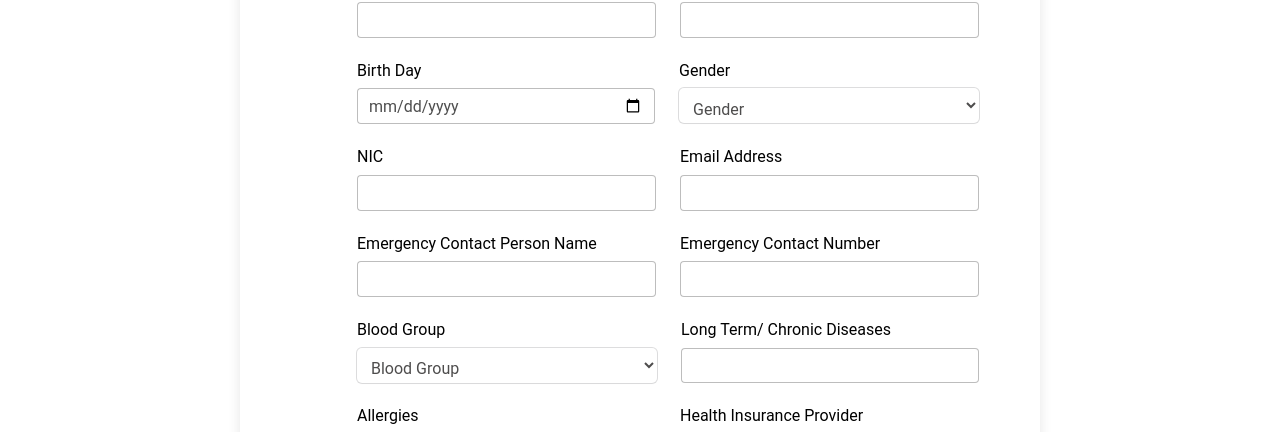
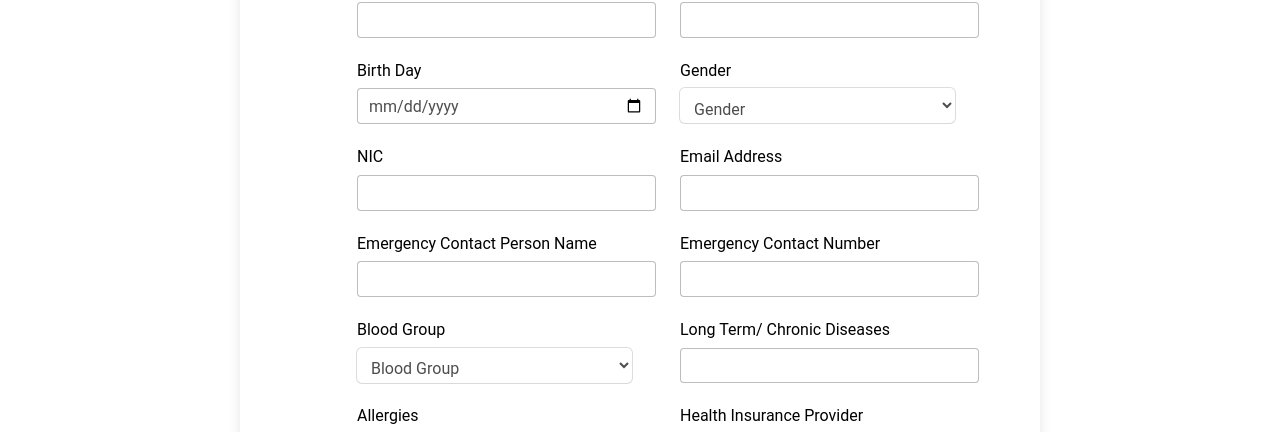
Before and after one commit to NishuDissanayake/MyeHealthDiary-Frontend, a React (Create React App) app: page /register in a window 1280 px wide. Shown: the part 362-794 px from the top of the page. Built offline with nearby package versions, Linux system fonts and the light colour scheme.

Commit message:
Navigation bar routing updates

```diff
--- a/src/Components/Common/NavBar/navbar.js
+++ b/src/Components/Common/NavBar/navbar.js
@@ -12,6 +12,7 @@ import {
     MDBNavbarToggler,
     MDBCollapse
 } from 'mdb-react-ui-kit';
+import { Link } from 'react-router-dom';
 
 export default function Navbar() {
     const [showNavText, setShowNavText] = useState(false);
@@ -19,7 +20,7 @@ export default function Navbar() {
     return (
         <MDBNavbar expand='lg' className='navbarCol'>
             <MDBContainer>
-                <MDBNavbarBrand className='navTextCol' href='#'><img src={logo} className='logoImg'/></MDBNavbarBrand>
+                <MDBNavbarBrand className='navTextCol' tag={Link} to='/' ><img src={logo} className='logoImg' /></MDBNavbarBrand>
                 <MDBNavbarToggler
                     type='button'
                     data-target='#navbarText'
@@ -33,12 +34,12 @@ export default function Navbar() {
                 <MDBCollapse navbar show={showNavText}>
                     <MDBNavbarNav className='mr-auto mb-2 mb-lg-0'>
                         <MDBNavbarItem>
-                            <MDBNavbarLink className='navTextCol' active aria-current='page' href='#'>
+                            <MDBNavbarLink className='navTextCol' active aria-current='page' tag={Link} to='/login'>
                                 Login
                             </MDBNavbarLink>
                         </MDBNavbarItem>
                         <MDBNavbarItem>
-                            <MDBNavbarLink className='navTextCol' href='#'>
+                            <MDBNavbarLink className='navTextCol' tag={Link} to='/register'>
                                 Sign Up
                             </MDBNavbarLink>
                         </MDBNavbarItem>
--- a/src/Components/Pages/UserSignUp/signup.css
+++ b/src/Components/Pages/UserSignUp/signup.css
@@ -62,7 +62,7 @@
 
 .signGenDrop {
     background-color: white;
-    min-width: 300px;
+    min-width: 275px;
     min-height: 35px;
     padding-top: 7px;
     padding-left: 10px;
```
